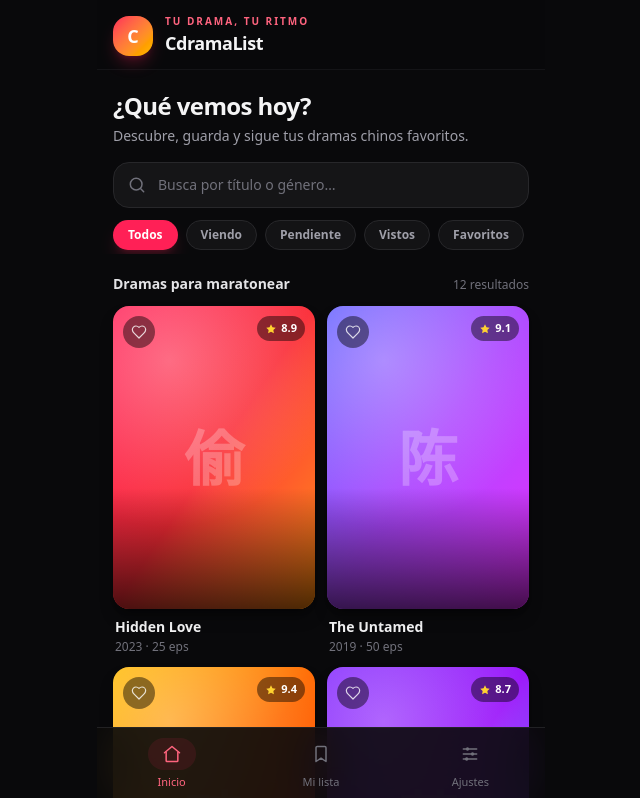
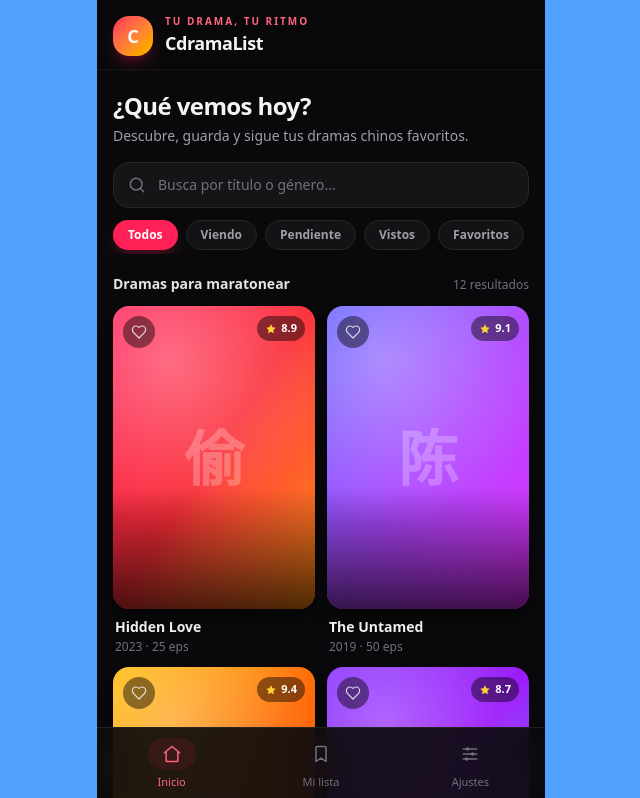
Before and after one commit to javiersanzgarcia/cdramaList, a React (Vite) app: page / in a window 1280 px wide. Shown: the top 798 px of the page, without its empty margins (319-959 px from the left). Built offline with nearby package versions, Linux system fonts and the light colour scheme.

Commit message:
feat: test autopdeploy

```diff
--- a/src/index.css
+++ b/src/index.css
@@ -46,7 +46,7 @@
   }
 
   body {
-    @apply bg-zinc-950 text-zinc-100 antialiased;
+    @apply bg-blue-400 text-zinc-100 antialiased;
     -webkit-tap-highlight-color: transparent;
     overscroll-behavior-y: none;
   }
```
